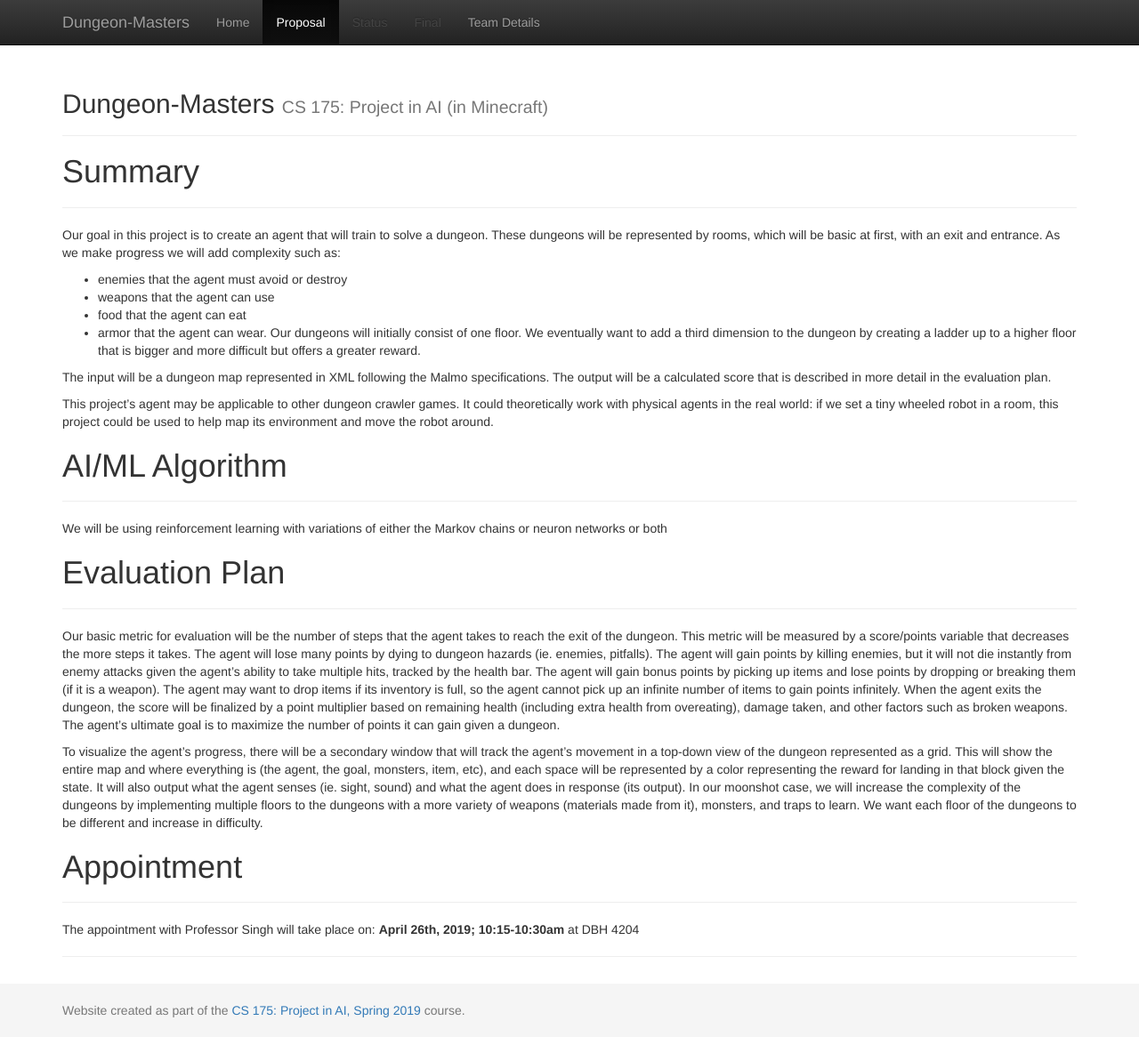
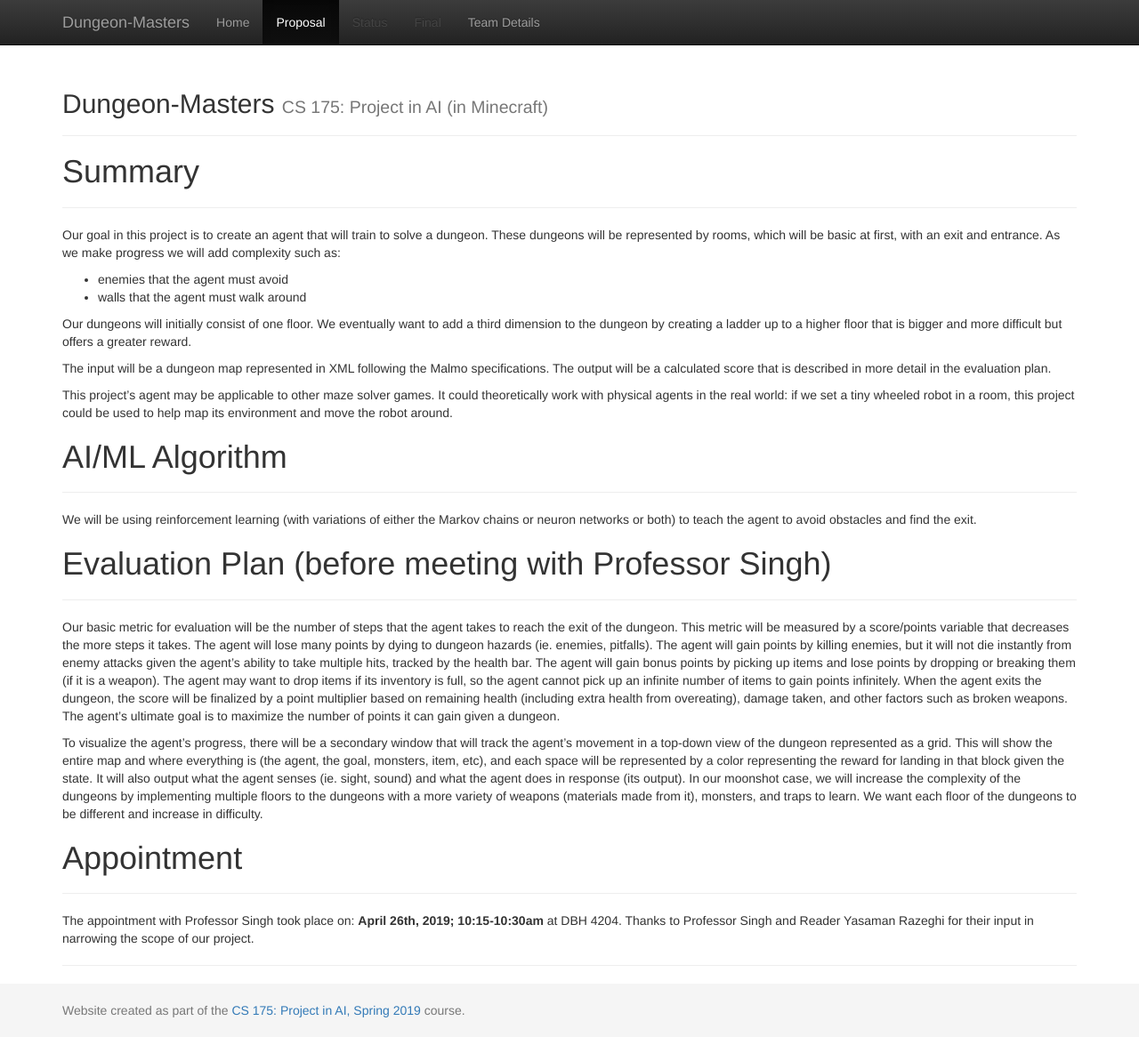
Before and after one commit to dannym08/Dungeon-Masters, a Jekyll site: the page built from docs/proposal.md, in a window 1280 px wide and 1166 px high. Shown: the whole window at 89% size. Built offline with Jekyll 4.4.1, drawn with Linux system fonts in a browser that asks for light colours.

Commit message:
Updated project summary and AI/ML algorithms
Still need to update Eval plan

```diff
--- a/docs/proposal.md
+++ b/docs/proposal.md
@@ -6,21 +6,20 @@ title:  Proposal
 # Summary
 ----------
 Our goal in this project is to create an agent that will train to solve a dungeon. These dungeons will be represented by rooms, which will be basic at first, with an exit and entrance. As we make progress we will add complexity such as:
-- enemies that the agent must avoid or destroy
-- weapons that the agent can use
-- food that the agent can eat
-- armor that the agent can wear.
+- enemies that the agent must avoid
+- walls that the agent must walk around
+
 Our dungeons will initially consist of one floor. We eventually want to add a third dimension to the dungeon by creating a ladder up to a higher floor that is bigger and more difficult but offers a greater reward.
 
 The input will be a dungeon map represented in XML following the Malmo specifications. The output will be a calculated score that is described in more detail in the evaluation plan.
 
-This project’s agent may be applicable to other dungeon crawler games. It could theoretically work with physical agents in the real world: if we set a tiny wheeled robot in a room, this project could be used to help map its environment and move the robot around.
+This project’s agent may be applicable to other maze solver games. It could theoretically work with physical agents in the real world: if we set a tiny wheeled robot in a room, this project could be used to help map its environment and move the robot around.
 
 # AI/ML Algorithm
 -----------------
-We will be using reinforcement learning with variations of either the Markov chains or neuron networks or both
+We will be using reinforcement learning (with variations of either the Markov chains or neuron networks or both) to teach the agent to avoid obstacles and find the exit.
 
-# Evaluation Plan
+# Evaluation Plan (before meeting with Professor Singh)
 ------------------
 Our basic metric for evaluation will be the number of steps that the agent takes to reach the exit of the dungeon. This metric will be measured by a score/points variable that decreases the more steps it takes. The agent will lose many points by dying to dungeon hazards (ie. enemies, pitfalls). The agent will gain points by killing enemies, but it will not die instantly from enemy attacks given the agent’s ability to take multiple hits, tracked by the health bar. The agent will gain bonus points by picking up items and lose points by dropping or breaking them (if it is a weapon).  The agent may want to drop items if its inventory is full, so the agent cannot pick up an infinite number of items to gain points infinitely. When the agent exits the dungeon, the score will be finalized by a point multiplier based on remaining health (including extra health from overeating), damage taken, and other factors such as broken weapons. The agent's ultimate goal is to maximize the number of points it can gain given a dungeon.
 
@@ -29,6 +28,6 @@ To visualize the agent’s progress, there will be a secondary window that will
 
 # Appointment
 -------------
-The appointment with Professor Singh will take place on: **April 26th, 2019; 10:15-10:30am** at DBH 4204
+The appointment with Professor Singh took place on: **April 26th, 2019; 10:15-10:30am** at DBH 4204. Thanks to Professor Singh and Reader Yasaman Razeghi for their input in narrowing the scope of our project.
 
 ---
```
